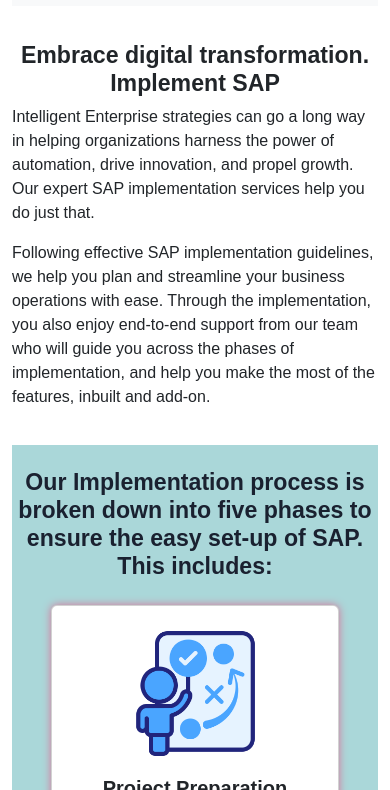
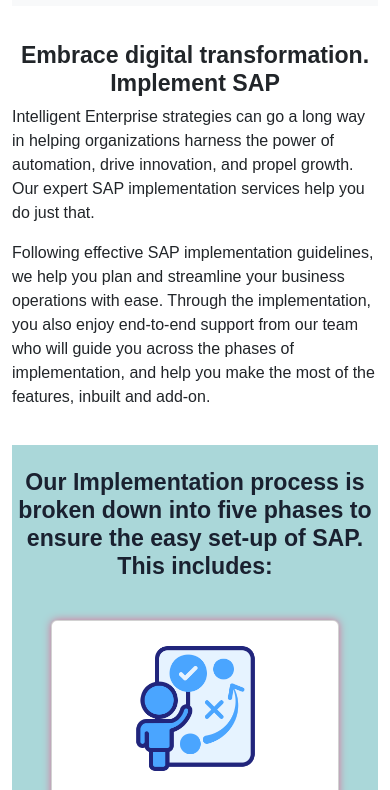
Before and after one commit to purshothb4u/cyber-caves-web, a plain HTML site: page sapImplement.html in a window 390 px wide. In both pictures the pointer is over the element 195 px from the left and 822 px from the top of the page. Shown: the part 54-844 px from the top of the page. Drawn offline with nearby package versions, Linux system fonts and the light colour scheme.

Commit message:
minnor change

```diff
--- a/sapImplement.html
+++ b/sapImplement.html
@@ -43,7 +43,6 @@
             padding: 5px 10px;
             box-shadow: 0px 0px 7px black;
             transition: 0.5s ease;
-            cursor: pointer;
         }
 
         .card:hover{
@@ -99,6 +98,10 @@
               flex-direction: column;
               align-items: center;
               }
+
+              .card:hover{
+             transform: none;
+        }
 
             }
 
```
